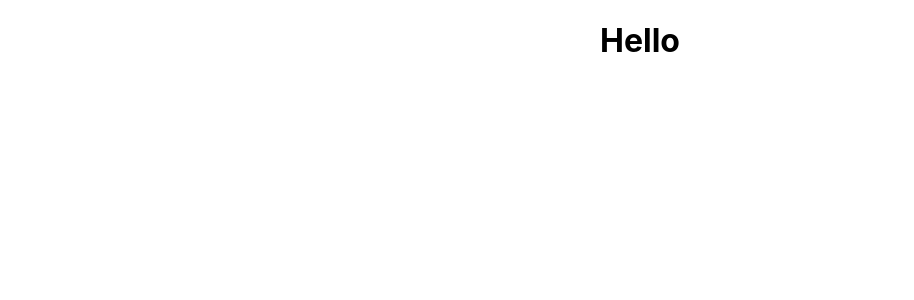
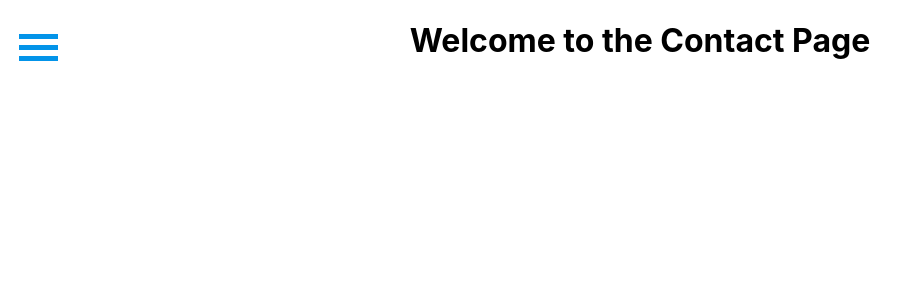
Before and after one commit to sfahadh/Good-Apples-Prototype, a React (Create React App) app: page /contact in a window 1280 px wide. Shown: the top 300 px of the page, without its empty margins (0-914 px from the left). Built offline with nearby package versions, Linux system fonts and the light colour scheme.

Commit message:
added react router and navbar

```diff
--- a/package.json
+++ b/package.json
@@ -3,8 +3,12 @@
   "version": "0.1.0",
   "private": true,
   "dependencies": {
+    "@fortawesome/fontawesome-svg-core": "^1.2.18",
+    "@fortawesome/free-solid-svg-icons": "^5.8.2",
+    "@fortawesome/react-fontawesome": "^0.1.4",
     "react": "^16.8.6",
     "react-dom": "^16.8.6",
+    "react-router-dom": "^5.0.0",
     "react-scripts": "3.0.1"
   },
   "scripts": {
--- a/src/App.js
+++ b/src/App.js
@@ -1,12 +1,56 @@
-import React from 'react';
+import React, { Component } from 'react'
 import './App.css';
+import { Route } from "react-router-dom"
+import Home from "./components/Home/Home"
+import Contact from "./components/Contact/Contact"
+import HideNav from "./components/Navbar/HideNav"
+import ShowNav from "./components/Navbar/ShowNav"
 
-function App() {
-  return (
-    <div className="App">
-      <h1>Hello</h1>
-    </div>
-  );
+class App extends Component {
+  constructor() {
+    super()
+
+    this.state = {
+      revealNav: false,
+      changeShape: false
+    }
+    this.toggleRevealNav = this.toggleRevealNav.bind(this)
+  }
+
+  toggleRevealNav() {
+    this.setState((prevState) => {
+      return {
+        revealNav: !prevState.revealNav,
+        changeShape: !prevState.changeShape
+      }
+    })
+  }
+
+  render() {
+    const { revealNav, changeShape } = this.state
+    let showNav = null
+    let hideNav = null
+    revealNav ? showNav = <ShowNav /> : hideNav = <HideNav />
+    const shape = changeShape ? "x" : "hamburger"
+
+    return (
+      <div className="App">
+        {showNav}
+        {hideNav}
+        <div className={shape} onClick={this.toggleRevealNav}>
+          <span></span>
+          <span></span>
+          <span></span>
+        </div>
+        <div className="rest">
+          <main>
+            <Route exact path="/" component={Home}></Route>
+            <Route path="/contact" component={Contact}></Route>
+          </main>
+        </div>
+      </div>
+    );
+  }
 }
 
 export default App;
--- /dev/null
+++ b/src/components/Contact/Contact.js
@@ -0,0 +1,11 @@
+import React, { Component } from 'react'
+
+export default class Contact extends Component {
+  render() {
+    return (
+      <div>
+        <h1>Welcome to the Contact Page</h1>
+      </div>
+    )
+  }
+}
--- /dev/null
+++ b/src/components/Home/Home.js
@@ -0,0 +1,11 @@
+import React, { Component } from 'react'
+
+export default class Home extends Component {
+  render() {
+    return (
+      <div>
+        <h1>Welcome to the Home Page</h1>
+      </div>
+    )
+  }
+}
--- /dev/null
+++ b/src/components/Navbar/HideNav.js
@@ -0,0 +1,13 @@
+import React, { Component } from 'react'
+import "./Navbar.css"
+
+class HideNav extends Component {
+
+    render() {
+        return (
+            <div></div>
+        )
+    }
+}
+
+export default HideNav
--- /dev/null
+++ b/src/components/Navbar/Navbar.css
@@ -0,0 +1,128 @@
+nav {
+    height: 100%;
+    width: 120px;
+    position: fixed;
+    top: 0;
+    left: 0;
+    background-color: rgba(0, 7, 6, 0.835);
+    overflow-x: hidden;
+    z-index: 1;
+    padding-top: 50px;
+    transition: 3s;
+}
+
+.hamburger, .x {
+    position: absolute;
+    cursor: pointer;
+    margin-left: 13px;
+    margin-top: 7px;
+}
+
+.hamburger span, .x span {
+    position: relative;
+    width: 39px;
+    height: 5px;
+    background: rgb(3, 148, 233);
+    display: block;
+    margin: 6px;
+    transition: 1.2s;
+}
+
+.hamburger {
+    transform: translateX(0);
+    transition: 1.2s;
+}
+
+.x {
+    transform: translateX(110px);
+    transition: 1.2s;
+}
+
+.x span:nth-child(1) {
+    transform: rotate(315deg);
+    top: 10px;
+    transition: 1.2s;
+    background: rgb(3, 148, 233);
+}
+
+.x span:nth-child(2) {
+    transform: rotate(-315deg);
+    bottom: 1px;
+    transition: 1.2s;
+    background: rgb(3, 148, 233);
+}
+
+.x span:nth-child(3) {
+    transform: scaleX(0) rotate(90deg);
+    transition: 1.2s;
+    background-color: red;
+    background: rgb(3, 148, 233);
+}
+
+.fa-home, .fa-user, .fa-eye, .fa-address-book {
+    font-size: 2.6em;
+    color: rgb(5, 145, 124);
+    position: relative;
+}
+
+.fa-home:hover, .fa-user:hover, .fa-eye:hover, .fa-address-book:hover {
+    transform: scale(1.2);
+    color: white;
+}
+
+.nav-links {
+    margin-top: 12%;
+    display: flex;
+    flex-direction: column;
+    justify-content: space-around;
+}
+
+.fa-home {
+
+}
+
+.fa-user {
+    left: 5px;
+}
+
+.fa-eye {
+    right: 2px;
+}
+
+.fa-address-book {
+    left: 4px;
+}
+
+
+h6 {
+    margin: 0;
+    position: relative;
+    text-align: left;
+    bottom: 10px;
+    color: white;
+}
+
+#home {
+    left: 7px;
+}
+
+#about {
+    right: 4px;
+}
+
+#projects {
+    right: 1px;
+}
+
+#contact {
+    right: 1px;
+}
+
+.fa-linkedin-in {
+    font-size: 4em;
+    color: white;
+}
+
+#logo-image {
+    width: 125px;
+}
--- /dev/null
+++ b/src/components/Navbar/ShowNav.js
@@ -0,0 +1,26 @@
+import React, { Component } from 'react'
+import { Link } from 'react-router-dom'
+import './Navbar.css'
+// import 'font-awesome/css/font-awesome.min.css';
+// import { FontAwesomeIcon } from "@fortawesome/react-fontawesome";
+// import { faHome } from "@fortawesome/free-solid-svg-icons";
+// import { faUser } from "@fortawesome/free-solid-svg-icons";
+// import { faEye } from "@fortawesome/free-solid-svg-icons";
+// import { faAddressBook } from "@fortawesome/free-solid-svg-icons";
+
+class ShowNav extends Component {
+    render() {
+        return (
+            <div>
+                <nav>
+                    <ul className='nav-links'>
+                        <h4><Link to="/">Home</Link></h4>
+                        <h4><Link to="contact">Contact</Link></h4>
+                    </ul>
+                </nav>
+            </div>
+        )
+    }
+}
+
+export default ShowNav
--- a/src/index.js
+++ b/src/index.js
@@ -2,5 +2,11 @@ import React from 'react';
 import ReactDOM from 'react-dom';
 import './index.css';
 import App from './App';
+import { BrowserRouter as Router} from 'react-router-dom';
 
-ReactDOM.render(<App />, document.getElementById('root'));
+ReactDOM.render(
+    <Router>
+        <App />
+    </Router>,
+    document.getElementById('root')
+);
```
Also changed, not shown: 1 other file (tests, documents, lock files or other folders).
